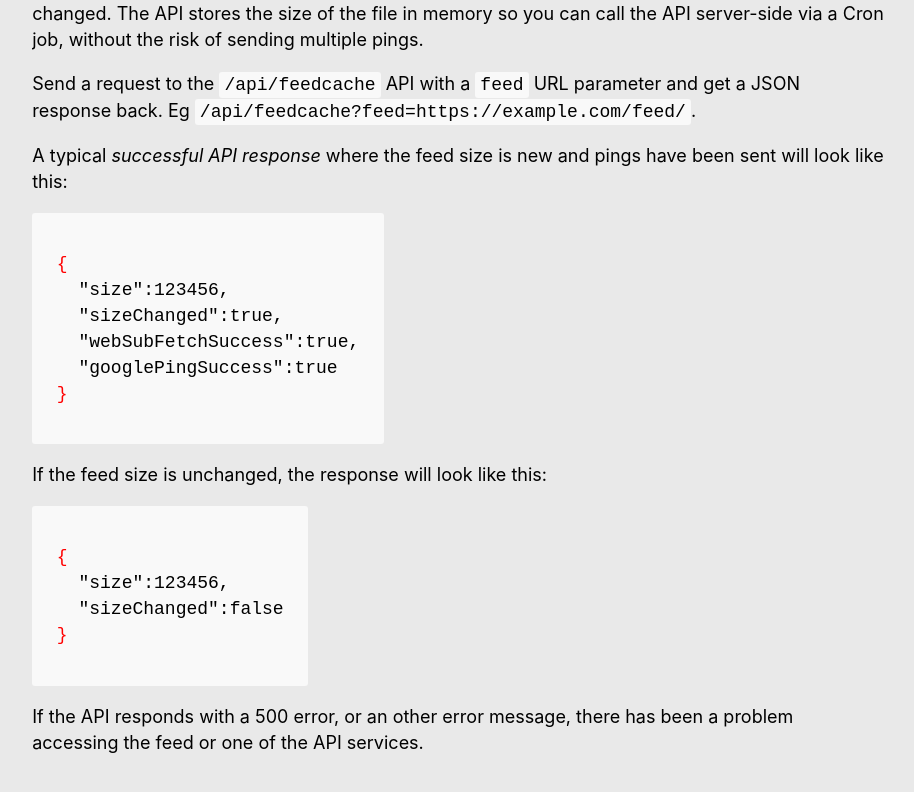
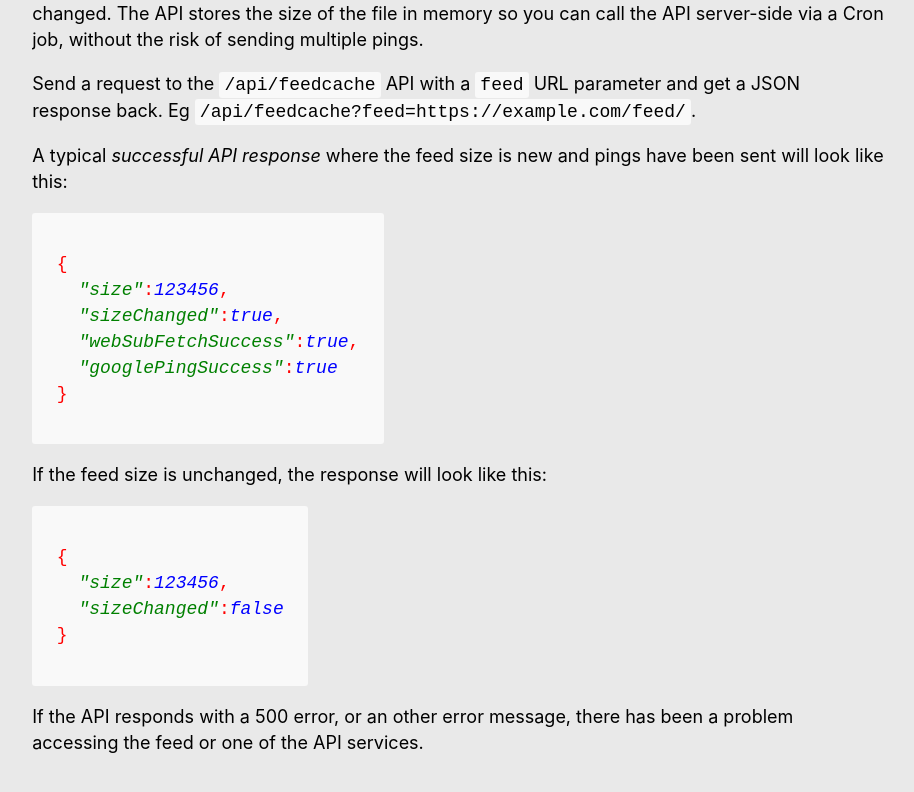
Before and after one commit to colinmcdermott/feedchecker-api, a Next.js app: page / in a window 1280 px wide. Shown: the part 564-1356 px from the top of the page, without its empty margins (15-929 px from the left). Built offline with nearby package versions, Linux system fonts and the light colour scheme.

Commit message:
Update index.tsx

```diff
--- a/pages/index.tsx
+++ b/pages/index.tsx
@@ -115,10 +115,10 @@ function FeedChecker() {
           <code>
               <pre>
                   <span>&#123;</span><br/>
-                      &nbsp;&nbsp;"size":123456,<br/>
-                      &nbsp;&nbsp;"sizeChanged":true,<br/>
-                      &nbsp;&nbsp;"webSubFetchSuccess":true,<br/>
-                      &nbsp;&nbsp;"googlePingSuccess":true<br/>
+                    <span>&nbsp;&nbsp;<em>"size"</em>:<em>123456</em>,</span><br/>
+                    <span>&nbsp;&nbsp;<em>"sizeChanged"</em>:<em>true</em>,</span><br/>
+                    <span>&nbsp;&nbsp;<em>"webSubFetchSuccess"</em>:<em>true</em>,</span><br/>
+                    <span>&nbsp;&nbsp;<em>"googlePingSuccess"</em>:<em>true</em></span><br/>
                   <span>&#125;</span>
             </pre>
           </code>
@@ -128,8 +128,8 @@ function FeedChecker() {
         <code>
           <pre>
               <span>&#123;</span><br/>
-                  &nbsp;&nbsp;"size":123456,<br/>
-                  &nbsp;&nbsp;"sizeChanged":false<br/>
+                <span>&nbsp;&nbsp;<em>"size"</em>:<em>123456</em>,</span><br/>
+                <span>&nbsp;&nbsp;<em>"sizeChanged"</em>:<em>false</em></span><br/>
               <span>&#125;</span>
           </pre>
         </code>
```
